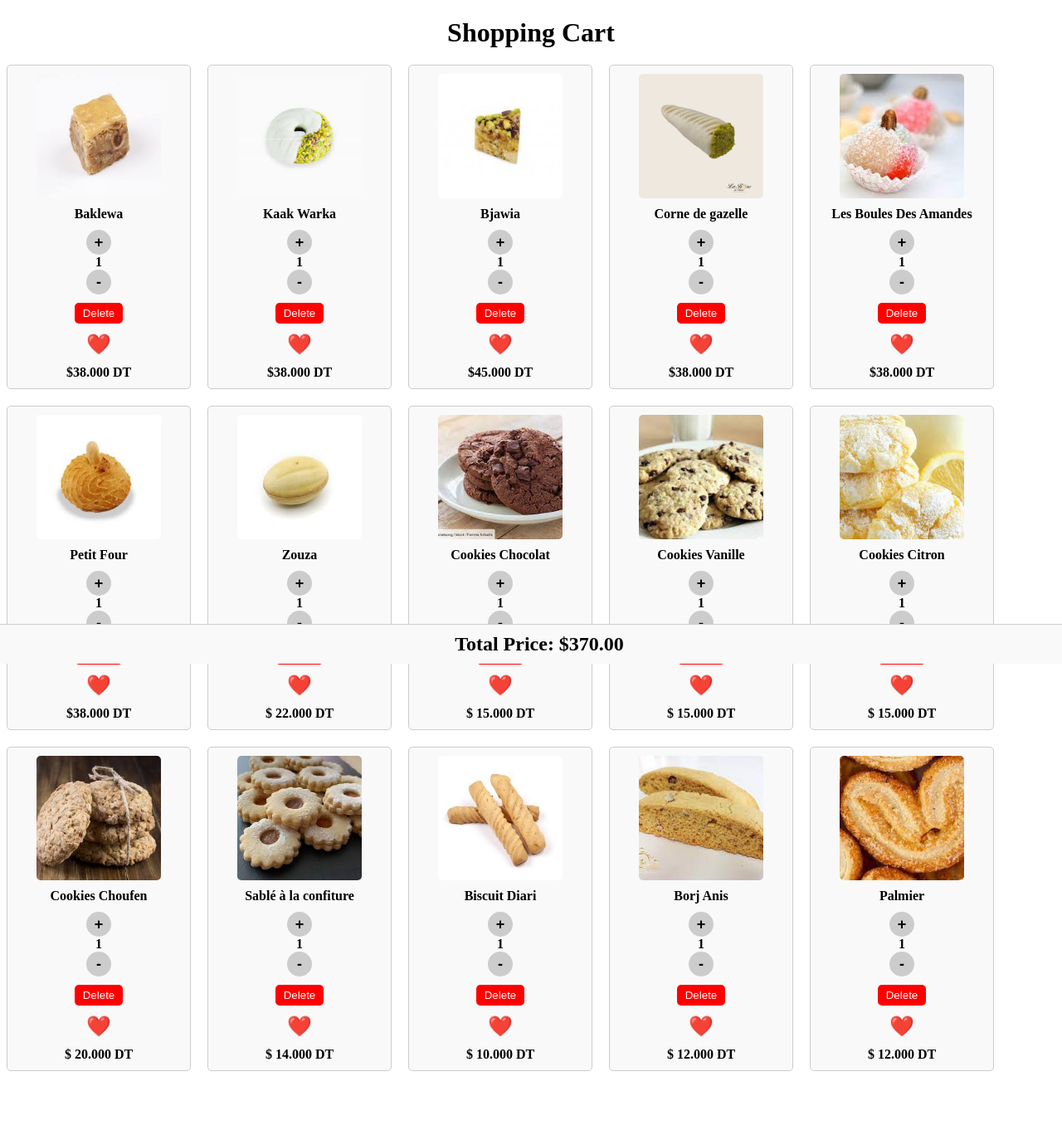
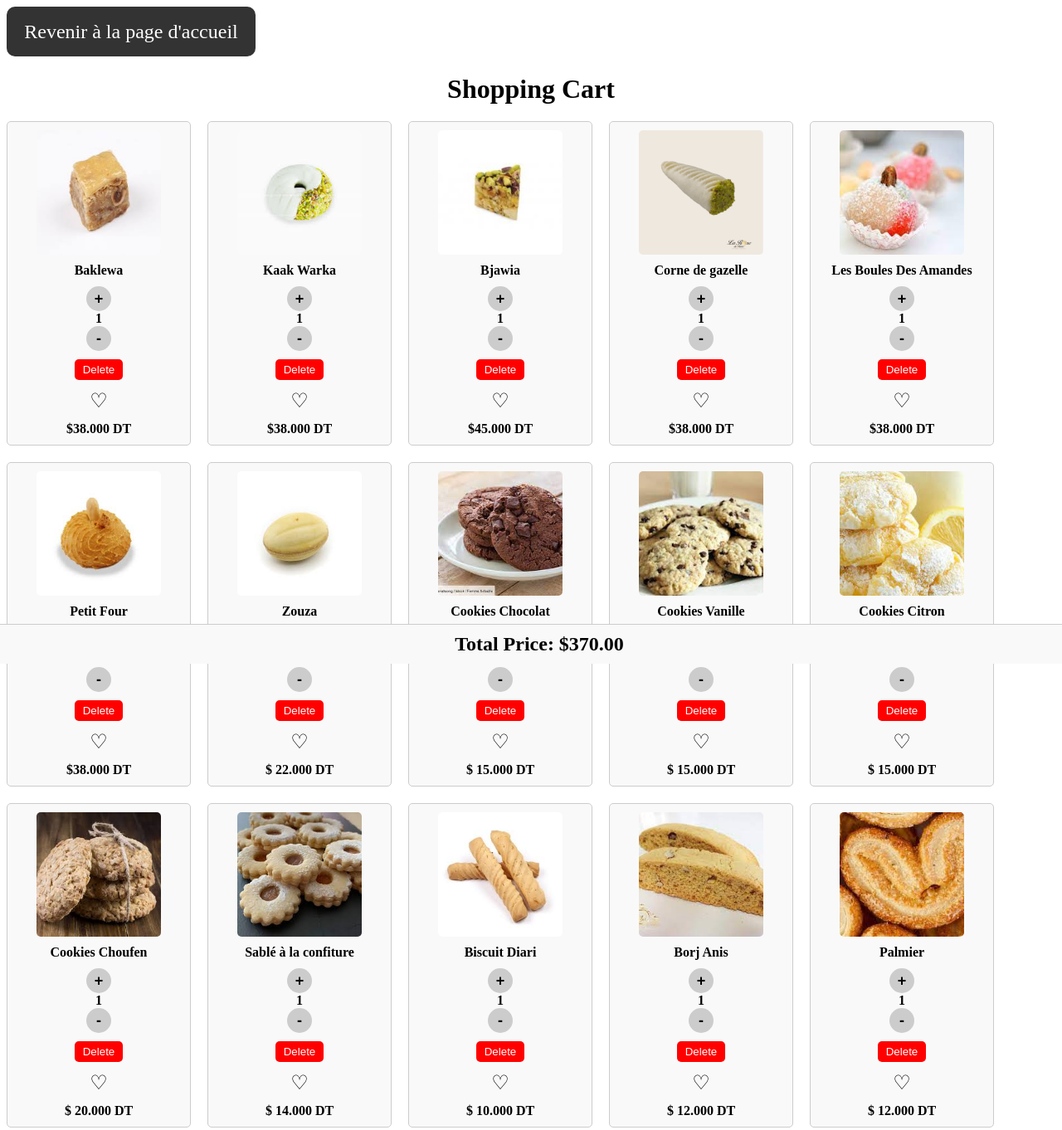
Before and after one commit to essidabdel/project-patisserie, a plain HTML site: page panier.html in a window 1280 px wide. Shown: the whole page at 83% size. Before the commit the page ends 1299 px from the top, so only its background shows below. Drawn offline with Linux system fonts and the light colour scheme.

Commit message:
second commit

```diff
--- a/abd.js
+++ b/abd.js
@@ -24,6 +24,28 @@ for (var i = 0; i < quantities.length; i++) {
 }
 var totalPriceElement = document.getElementById("totalPrice");
 totalPriceElement.textContent = "Total Price: $" + initialTotalPrice.toFixed(2);
+function updateTotal(button) {
+  // Sélectionnez l'élément parent (item)
+  var item = button.parentNode;
+
+  // Sélectionnez l'élément de quantité et mettez à jour sa valeur
+  var quantityElement = item.querySelector(".quantity");
+  var quantity = parseInt(quantityElement.textContent);
+
+  // Sélectionnez l'élément de prix et extrayez la première valeur
+  var priceElement = item.querySelector(".price");
+  var priceText = priceElement.textContent;
+  var firstPrice = parseFloat(priceText.substring(1, priceText.indexOf(" ")));
+
+  // Calculez le prix total
+  var totalPrice = firstPrice * quantity;
+
+  // Mettez à jour le champ de prix avec la nouvelle valeur
+  priceElement.textContent = "$" + totalPrice.toFixed(3) + " DT";
+
+  // Mettez à jour le prix total général
+  updateTotalPrice();
+}
 
 // ajouter l'évennement listeners pour les boutons
 for (var i = 0; i < incrementButtons.length; i++) {
@@ -38,6 +60,7 @@ function incrementQuantity() {
   var quantityElement = this.parentNode.querySelector(".quantity");
   var quantity = parseInt(quantityElement.textContent);
   quantity++;
+
   quantityElement.textContent = quantity;
   updateTotalPrice();
 }
@@ -78,14 +101,14 @@ function toggleLike() {
   this.classList.toggle("heart-liked");
 }
 
-// changer couleur de bouton heart
-var myButton = document.getElementById("myButton");
-
-myButton.addEventListener("click", function () {
-  myButton.classList.add("clicked");
-});
-
 window.addEventListener("DOMContentLoaded", () => {
   document.getElementById("totalPrice").textContent = "Total Price: $0.00";
   updateTotalPrice(); // Appel à la fonction pour mettre à jour le total price initial
 });
+function changeColor(button) {
+  if (button.style.backgroundColor === "red") {
+    button.style.backgroundColor = "transparent";
+  } else {
+    button.style.backgroundColor = "red";
+  }
+}
--- a/panier.html
+++ b/panier.html
@@ -5,6 +5,8 @@
     <link rel="stylesheet" href="style.css" />
   </head>
   <body>
+    <a href="index.html" class="button1">Revenir à la page d'accueil </a>
+
     <h1>Shopping Cart</h1>
 
     <div class="cart">
@@ -16,7 +18,7 @@
         <span class="quantity">1</span>
         <button class="decrement">-</button>
         <button class="delete">Delete</button>
-        <button class="heart" id="myButton">❤️</button>
+        <button class="heart" onclick="changeColor(this)">&#9825;</button>
         <span class="price">$38.000 DT</span>
       </div>
 
@@ -27,7 +29,8 @@
         <span class="quantity">1</span>
         <button class="decrement">-</button>
         <button class="delete">Delete</button>
-        <button class="heart" id="myButton">❤️</button>
+        <button class="heart" onclick="changeColor(this)">&#9825;</button>
+
         <span class="price">$38.000 DT</span>
       </div>
 
@@ -38,7 +41,8 @@
         <span class="quantity">1</span>
         <button class="decrement">-</button>
         <button class="delete">Delete</button>
-        <button class="heart" id="myButton">❤️</button>
+        <button class="heart" onclick="changeColor(this)">&#9825;</button>
+
         <span class="price">$45.000 DT</span>
       </div>
       <div class="item">
@@ -48,7 +52,8 @@
         <span class="quantity">1</span>
         <button class="decrement">-</button>
         <button class="delete">Delete</button>
-        <button class="heart" id="myButton">❤️</button>
+        <button class="heart" onclick="changeColor(this)">&#9825;</button>
+
         <span class="price">$38.000 DT</span>
       </div>
       <div class="item">
@@ -58,7 +63,8 @@
         <span class="quantity">1</span>
         <button class="decrement">-</button>
         <button class="delete">Delete</button>
-        <button class="heart" id="myButton">❤️</button>
+        <button class="heart" onclick="changeColor(this)">&#9825;</button>
+
         <span class="price">$38.000 DT</span>
       </div>
       <div class="item">
@@ -68,7 +74,8 @@
         <span class="quantity">1</span>
         <button class="decrement">-</button>
         <button class="delete">Delete</button>
-        <button class="heart" id="myButton">❤️</button>
+        <button class="heart" onclick="changeColor(this)">&#9825;</button>
+
         <span class="price">$38.000 DT</span>
       </div>
       <div class="item">
@@ -78,7 +85,8 @@
         <span class="quantity">1</span>
         <button class="decrement">-</button>
         <button class="delete">Delete</button>
-        <button class="heart" id="myButton">❤️</button>
+        <button class="heart" onclick="changeColor(this)">&#9825;</button>
+
         <span class="price">$ 22.000 DT</span>
       </div>
       <div class="item">
@@ -88,7 +96,8 @@
         <span class="quantity">1</span>
         <button class="decrement">-</button>
         <button class="delete">Delete</button>
-        <button class="heart" id="myButton">❤️</button>
+        <button class="heart" onclick="changeColor(this)">&#9825;</button>
+
         <span class="price">$ 15.000 DT</span>
       </div>
       <div class="item">
@@ -98,7 +107,8 @@
         <span class="quantity">1</span>
         <button class="decrement">-</button>
         <button class="delete">Delete</button>
-        <button class="heart" id="myButton">❤️</button>
+        <button class="heart" onclick="changeColor(this)">&#9825;</button>
+
         <span class="price">$ 15.000 DT</span>
       </div>
       <div class="item">
@@ -108,7 +118,8 @@
         <span class="quantity">1</span>
         <button class="decrement">-</button>
         <button class="delete">Delete</button>
-        <button class="heart" id="myButton">❤️</button>
+        <button class="heart" onclick="changeColor(this)">&#9825;</button>
+
         <span class="price">$ 15.000 DT</span>
       </div>
       <div class="item">
@@ -118,7 +129,8 @@
         <span class="quantity">1</span>
         <button class="decrement">-</button>
         <button class="delete">Delete</button>
-        <button class="heart" id="myButton">❤️</button>
+        <button class="heart" onclick="changeColor(this)">&#9825;</button>
+
         <span class="price">$ 20.000 DT</span>
       </div>
       <div class="item">
@@ -128,7 +140,8 @@
         <span class="quantity">1</span>
         <button class="decrement">-</button>
         <button class="delete">Delete</button>
-        <button class="heart" id="myButton">❤️</button>
+        <button class="heart" onclick="changeColor(this)">&#9825;</button>
+
         <span class="price">$ 14.000 DT</span>
       </div>
       <div class="item">
@@ -138,7 +151,8 @@
         <span class="quantity">1 </span>
         <button class="decrement">-</button>
         <button class="delete">Delete</button>
-        <button class="heart" id="myButton">❤️</button>
+        <button class="heart" onclick="changeColor(this)">&#9825;</button>
+
         <span class="price">$ 10.000 DT</span>
       </div>
       <div class="item">
@@ -148,7 +162,8 @@
         <span class="quantity">1</span>
         <button class="decrement">-</button>
         <button class="delete">Delete</button>
-        <button class="heart" id="myButton">❤️</button>
+        <button class="heart" onclick="changeColor(this)">&#9825;</button>
+
         <span class="price">$ 12.000 DT</span>
       </div>
       <div class="item">
@@ -158,13 +173,12 @@
         <span class="quantity">1</span>
         <button class="decrement">-</button>
         <button class="delete">Delete</button>
-        <button class="heart" id="myButton">❤️</button>
+        <button class="heart" onclick="changeColor(this)">&#9825;</button>
+
         <span class="price">$ 12.000 DT</span>
       </div>
     </div>
     <div class="total-bar" id="totalPrice">Total Price: $0.00</div>
-
-
     <script src="abd.js"></script>
   </body>
 </html>
--- a/style.css
+++ b/style.css
@@ -1,3 +1,7 @@
+.heart {
+  color: black;
+}
+
 .cart {
   display: flex;
   flex-wrap: wrap;
@@ -22,6 +26,23 @@
   height: 150px;
   object-fit: cover;
   border-radius: 5px;
+}
+.button1 {
+  display: block;
+  width: 300px;
+  height: 60px;
+  font-size: 24px;
+  text-align: center;
+  line-height: 60px;
+  background-color: #333;
+  color: #fff;
+  text-decoration: none;
+  border-radius: 10px;
+  margin: 0;
+}
+.button img {
+  width: 20px; /* Spécifiez la largeur souhaitée */
+  height: 20px; /* Spécifiez la hauteur souhaitée */
 }
 
 /* Styles pour le titre de l'élément */
```
Also changed, not shown: 60793.png (added).
